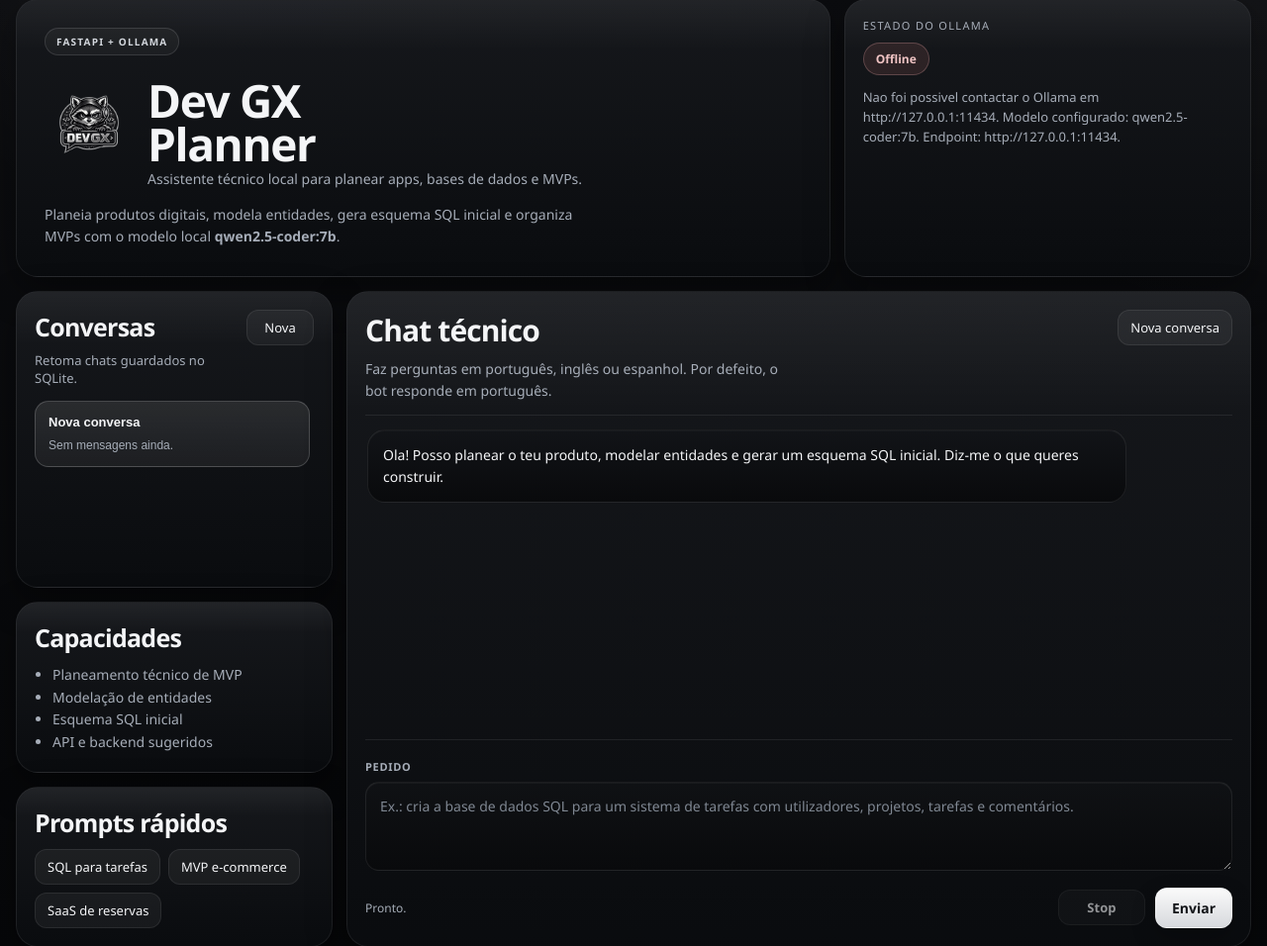
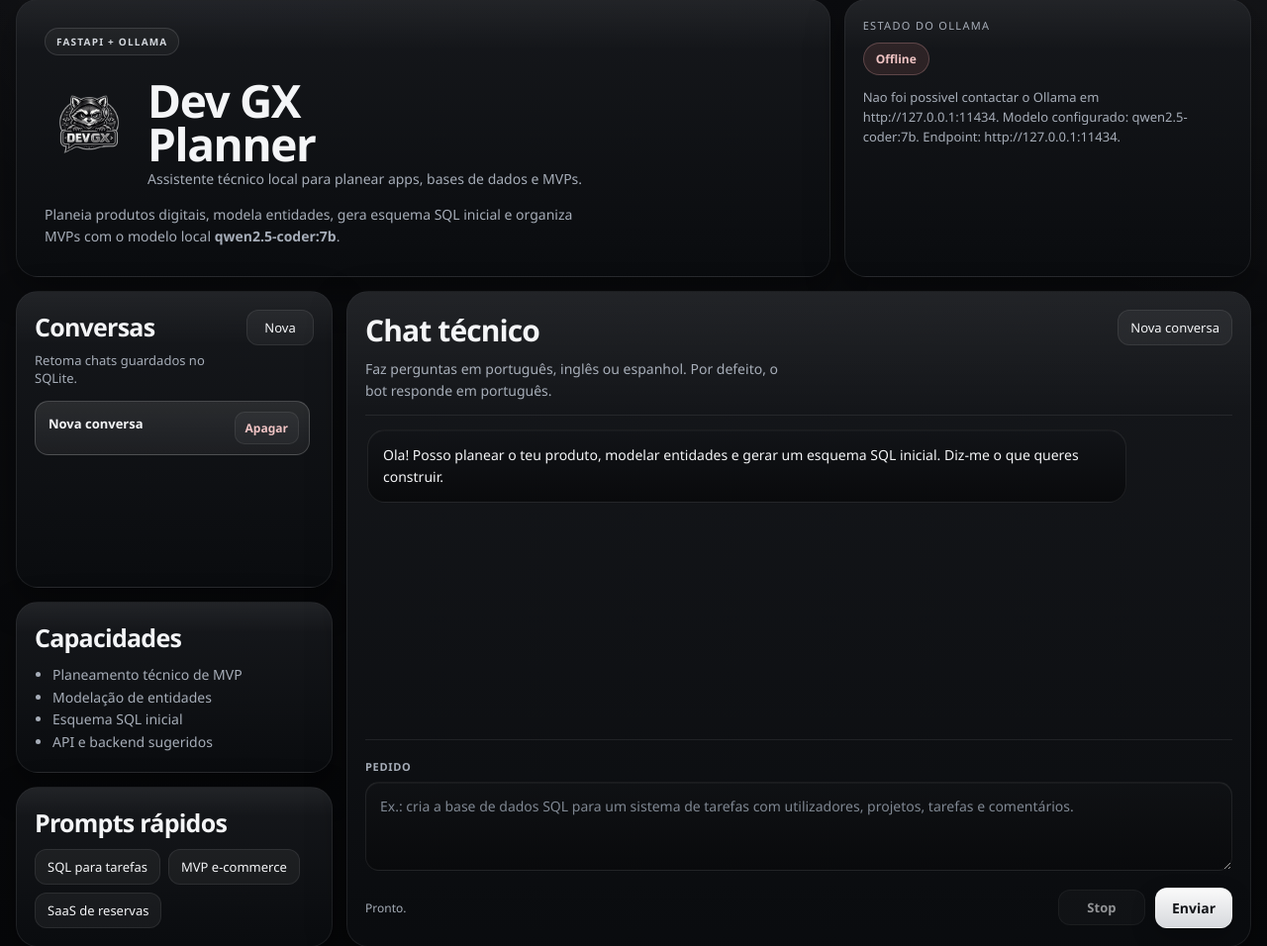
Before and after one commit to castroxdev/dev-gx, a FastAPI app: page / in a window 1280 px wide. Shown: the part 17-973 px from the top of the page at 99% size. Run offline with FastAPI, Linux system fonts and the light colour scheme; data comes from the database, SQL or seed files in the repository; both versions use the stored data as it was after the commit; data that the repository does not hold is empty.

Commit message:
Adiciona a opcao de apagar os chats antigos

```diff
--- a/app/api/routes.py
+++ b/app/api/routes.py
@@ -1,6 +1,6 @@
 import asyncio
 
-from fastapi import APIRouter, HTTPException, status
+from fastapi import APIRouter, HTTPException, Response, status
 from fastapi.responses import StreamingResponse
 
 from prompts.planner_prompt import build_chat_system_prompt
@@ -94,6 +94,20 @@ async def sync_conversation(
     return ConversationResponse(**conversation)
 
 
+@router.delete(
+    "/conversations/{conversation_id}",
+    status_code=status.HTTP_204_NO_CONTENT,
+)
+async def delete_conversation(conversation_id: str) -> Response:
+    deleted = await asyncio.to_thread(conversation_store.delete_conversation, conversation_id)
+    if not deleted:
+        raise HTTPException(
+            status_code=status.HTTP_404_NOT_FOUND,
+            detail="Conversa nao encontrada.",
+        )
+    return Response(status_code=status.HTTP_204_NO_CONTENT)
+
+
 @router.post(
     "/generate-plan",
     response_model=GeneratePlanResponse,
--- a/app/prompts/planner_system_prompt.py
+++ b/app/prompts/planner_system_prompt.py
@@ -3,6 +3,7 @@ Tu es um arquiteto de software para planeamento de produtos digitais.
 
 Regras:
 - Responde apenas sobre software.
+- Se o pedido não tiver nada haver com software, recusa de forma curta e educada.
 - Pedidos para escolher idioma de resposta sao validos (portugues, ingles ou espanhol).
 - Se o pedido estiver fora de software e nao for sobre idioma, recusa de forma curta e educada.
 - Idiomas permitidos: portugues, ingles e espanhol.
--- a/app/static/app.css
+++ b/app/static/app.css
@@ -292,14 +292,14 @@ h2 {
 }
 
 .conversation-item {
-  width: 100%;
-  text-align: left;
-  padding: 12px 13px;
+  display: grid;
+  grid-template-columns: minmax(0, 1fr) auto;
+  gap: 8px;
+  align-items: start;
+  padding: 10px;
   border-radius: 14px;
   border: 1px solid rgba(255, 255, 255, 0.08);
   background: rgba(255, 255, 255, 0.04);
-  color: var(--text);
-  cursor: pointer;
   transition: background 140ms ease, border-color 140ms ease, transform 140ms ease;
 }
 
@@ -312,6 +312,36 @@ h2 {
 .conversation-item.active {
   background: linear-gradient(180deg, rgba(255, 255, 255, 0.1), rgba(255, 255, 255, 0.06));
   border-color: rgba(255, 255, 255, 0.18);
+}
+
+.conversation-open-button,
+.conversation-delete-button {
+  border: 1px solid transparent;
+  font: inherit;
+  cursor: pointer;
+}
+
+.conversation-open-button {
+  width: 100%;
+  text-align: left;
+  padding: 2px;
+  background: transparent;
+  color: inherit;
+}
+
+.conversation-delete-button {
+  padding: 7px 10px;
+  border-radius: 10px;
+  background: rgba(255, 255, 255, 0.04);
+  border-color: rgba(255, 255, 255, 0.08);
+  color: #f0c4c4;
+  font-size: 12px;
+  font-weight: 700;
+}
+
+.conversation-delete-button:hover {
+  background: rgba(158, 93, 93, 0.18);
+  border-color: rgba(240, 196, 196, 0.24);
 }
 
 .conversation-item-title {
@@ -674,9 +704,14 @@ textarea:disabled {
   .chat-header,
   .composer-footer,
   .composer-actions,
-  .panel-head {
+  .panel-head,
+  .conversation-item {
     flex-direction: column;
     align-items: stretch;
+  }
+
+  .conversation-item {
+    display: flex;
   }
 
   .messages {
@@ -695,7 +730,8 @@ textarea:disabled {
   .primary-button,
   .secondary-button,
   .stop-button,
-  .compact-button {
+  .compact-button,
+  .conversation-delete-button {
     width: 100%;
   }
 
--- a/app/static/app.js
+++ b/app/static/app.js
@@ -213,24 +213,22 @@ function renderConversationList() {
   }
 
   conversationSummaries.forEach((conversation) => {
-    const button = document.createElement("button");
-    button.type = "button";
-    button.className = "conversation-item";
+    const item = document.createElement("div");
+    item.className = "conversation-item";
     if (conversation.id === currentConversationId) {
-      button.classList.add("active");
+      item.classList.add("active");
     }
+
+    const openButton = document.createElement("button");
+    openButton.type = "button";
+    openButton.className = "conversation-open-button";
 
     const title = document.createElement("div");
     title.className = "conversation-item-title";
     title.textContent = conversation.title || "Nova conversa";
 
-    const preview = document.createElement("div");
-    preview.className = "conversation-item-preview";
-    preview.textContent = conversation.last_message_preview || "Sem mensagens ainda.";
-
-    button.appendChild(title);
-    button.appendChild(preview);
-    button.addEventListener("click", async () => {
+    openButton.appendChild(title);
+    openButton.addEventListener("click", async () => {
       if (isLoading || conversation.id === currentConversationId) {
         return;
       }
@@ -246,7 +244,34 @@ function renderConversationList() {
       }
     });
 
-    conversationListEl.appendChild(button);
+    const deleteButton = document.createElement("button");
+    deleteButton.type = "button";
+    deleteButton.className = "conversation-delete-button";
+    deleteButton.textContent = "Apagar";
+    deleteButton.addEventListener("click", async (event) => {
+      event.stopPropagation();
+      if (isLoading) {
+        return;
+      }
+
+      const confirmed = window.confirm(`Apagar a conversa \"${conversation.title || "Nova conversa"}\"?`);
+      if (!confirmed) {
+        return;
+      }
+
+      statusTextEl.textContent = "A apagar conversa...";
+
+      try {
+        await deleteConversation(conversation.id);
+        statusTextEl.textContent = "Conversa apagada.";
+      } catch (error) {
+        statusTextEl.textContent = `Falha ao apagar conversa: ${error.message}`;
+      }
+    });
+
+    item.appendChild(openButton);
+    item.appendChild(deleteButton);
+    conversationListEl.appendChild(item);
   });
 }
 
@@ -294,6 +319,12 @@ async function loadConversationFromServer(conversationId) {
   return fetchJson(`/api/conversations/${conversationId}`);
 }
 
+async function deleteConversationOnServer(conversationId) {
+  await fetchJson(`/api/conversations/${conversationId}`, {
+    method: "DELETE"
+  });
+}
+
 async function refreshConversationList() {
   conversationSummaries = await listConversationsFromServer();
   renderConversationList();
@@ -332,6 +363,25 @@ async function createFreshConversation() {
   messages = [];
   await refreshConversationList();
   renderConversationMessages();
+}
+
+async function deleteConversation(conversationId) {
+  const deletingCurrentConversation = conversationId === currentConversationId;
+
+  await deleteConversationOnServer(conversationId);
+  await refreshConversationList();
+
+  if (!deletingCurrentConversation) {
+    return;
+  }
+
+  if (conversationSummaries.length > 0) {
+    await loadConversation(conversationSummaries[0].id);
+    return;
+  }
+
+  setCurrentConversationId(null);
+  await createFreshConversation();
 }
 
 async function ensureConversationReady() {
```
Also changed, not shown: app/services/conversation_store.py (+10 -0 lines), app/data/chat_memory.db.
